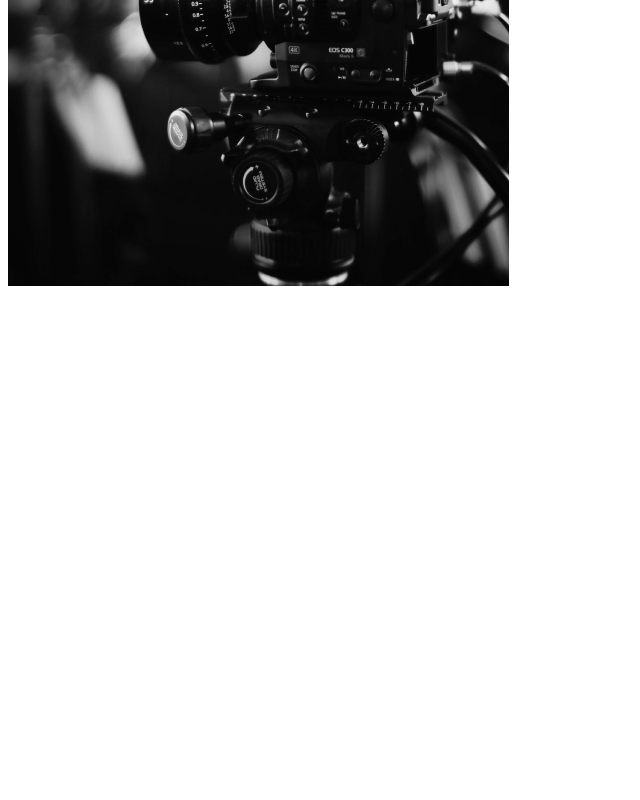
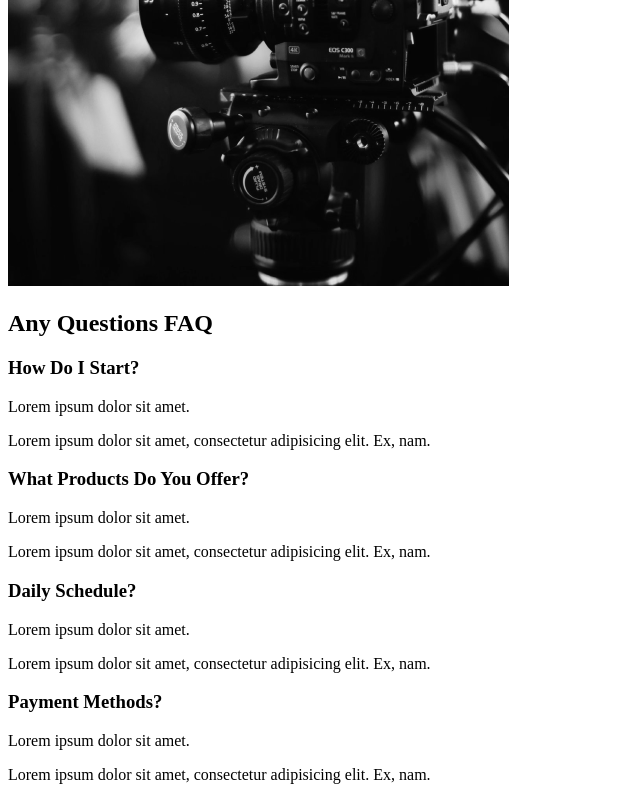
Before and after one commit to Mo2menAG/React-Capture-App, a React (Create React App) app: page / in a window 1280 px wide. Shown: the part 2075-2875 px from the top of the page, without its empty margins (0-640 px from the left). Before the commit the page ends 2373 px from the top, so only its background shows below. Built offline with nearby package versions, Linux system fonts and the light colour scheme.

Commit message:
intiate faq section

```diff
--- /dev/null
+++ b/src/components/FaqSection.js
@@ -0,0 +1,42 @@
+import React from "react";
+
+
+const FaqSecion = () => {
+    return(
+        <div className="faq">
+            <h2>Any Questions <span>FAQ</span></h2>
+            <div className="questions">
+                <div className="question">
+                    <h3>How Do I Start?</h3>
+                    <div className="answer">
+                        <p>Lorem ipsum dolor sit amet.</p>
+                        <p>Lorem ipsum dolor sit amet, consectetur adipisicing elit. Ex, nam.</p>
+                    </div>
+                </div>
+                <div className="question">
+                    <h3>What Products Do You Offer?</h3>
+                    <div className="answer">
+                        <p>Lorem ipsum dolor sit amet.</p>
+                        <p>Lorem ipsum dolor sit amet, consectetur adipisicing elit. Ex, nam.</p>
+                    </div>
+                </div>
+                <div className="question">
+                    <h3>Daily Schedule?</h3>
+                    <div className="answer">
+                        <p>Lorem ipsum dolor sit amet.</p>
+                        <p>Lorem ipsum dolor sit amet, consectetur adipisicing elit. Ex, nam.</p>
+                    </div>
+                </div>
+                <div className="question">
+                    <h3>Payment Methods?</h3>
+                    <div className="answer">
+                        <p>Lorem ipsum dolor sit amet.</p>
+                        <p>Lorem ipsum dolor sit amet, consectetur adipisicing elit. Ex, nam.</p>
+                    </div>
+                </div>
+            </div>
+        </div>
+    );
+};
+
+export default FaqSecion;
--- a/src/pages/AboutUS.js
+++ b/src/pages/AboutUS.js
@@ -1,13 +1,15 @@
 import React from "react";
 //Import components
 import AboutSection from "../components/AboutSection";
-import ServicesSection from "../components/ServicesSection"
+import ServicesSection from "../components/ServicesSection";
+import FaqSection from "../components/FaqSection";
 
 const AboutUs = () => {
     return(
         <>
             <AboutSection />
             <ServicesSection />
+            <FaqSection />
         </>
     );
 };
```
